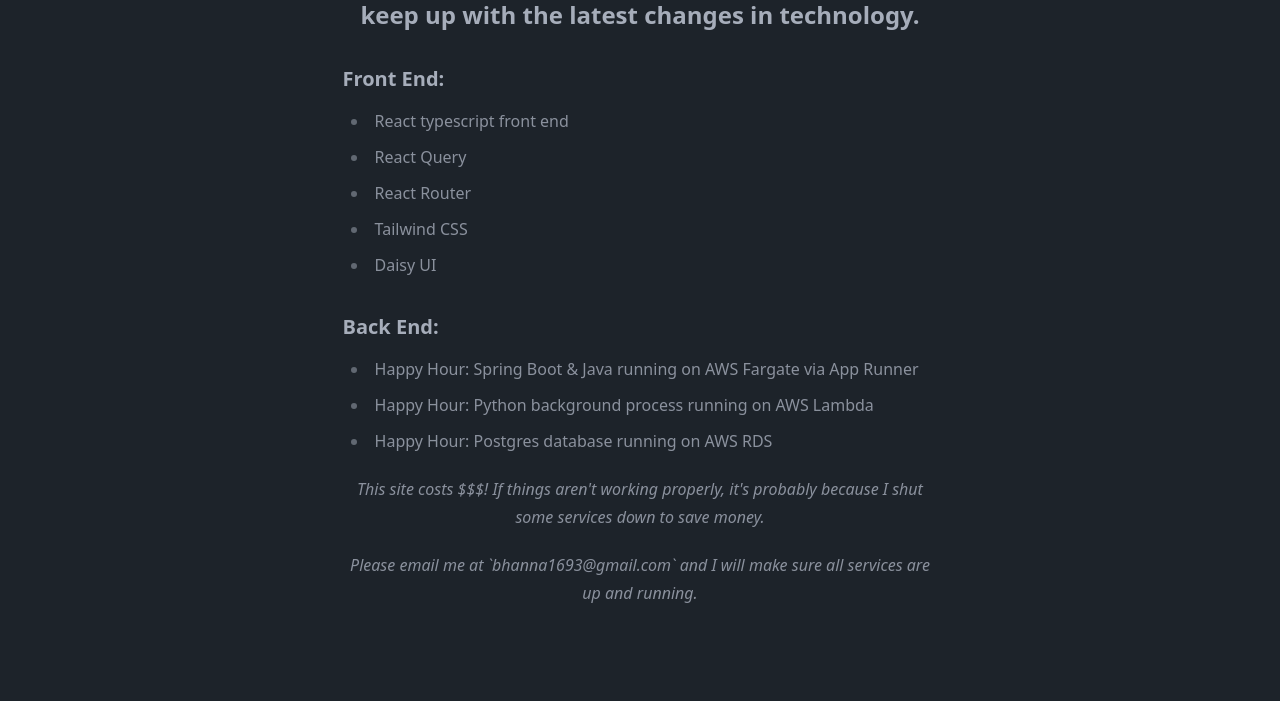
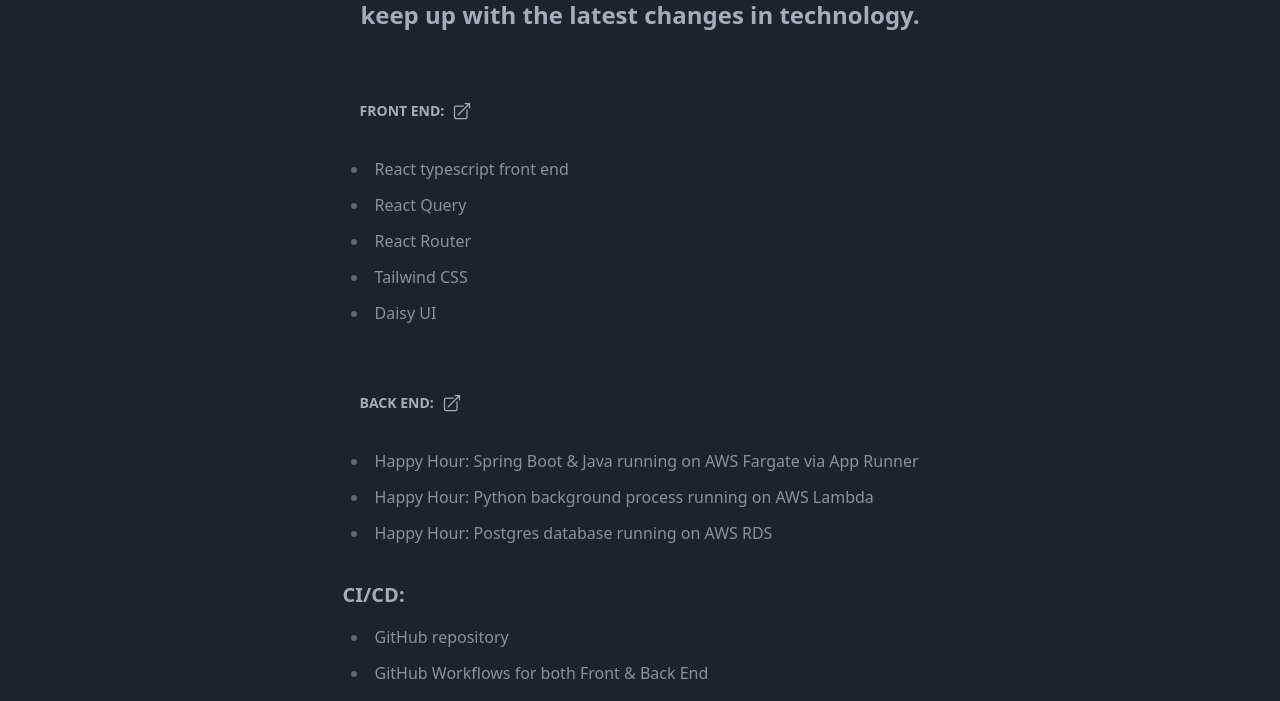
Before and after one commit to bhanna1693/BHannaWebApp, a React (Create React App) app: page / in a window 1280 px wide. Shown: the part 239-940 px from the top of the page. Before the commit the page ends 866 px from the top, so only its background shows below. Built offline with nearby package versions, Linux system fonts and the light colour scheme; no server answers.

Commit message:
home and about page update

```diff
--- a/src/pages/About.tsx
+++ b/src/pages/About.tsx
@@ -1,7 +1,7 @@
 export const AboutPage = () => {
     return (
         <section className="container mx-auto">
-            <h1>My About Page</h1>
+            <h1>Ready to work. Please hire me :)</h1>
         </section>
     )
 }
--- a/src/pages/Home.tsx
+++ b/src/pages/Home.tsx
@@ -1,3 +1,5 @@
+import {ArrowTopRightOnSquareIcon} from "@heroicons/react/24/outline";
+
 export const HomePage = () => {
     return (
         <section className="container mx-auto">
@@ -10,7 +12,12 @@
             </div>
             <div>
                 <div>
-                    <h3>Front End:</h3>
+                    <h3 className="tooltip" data-tip="Go to Frontend Github repository">
+                        <a className="btn btn-ghost" href="https://github.com/bhanna1693/BHannaWebApp" target="_blank" rel="noreferrer">
+                            Front End:
+                            <ArrowTopRightOnSquareIcon className={"h-5 w-5"} />
+                        </a>
+                    </h3>
                     <ul>
                         <li>React typescript front end</li>
                         <li>React Query</li>
@@ -21,11 +28,25 @@
                 </div>
 
                 <div>
-                    <h3>Back End:</h3>
+                    <h3 className="tooltip" data-tip="Go to Backend Github repository">
+                        <a className="btn btn-ghost" href="https://github.com/bhanna1693/happyhour" target="_blank" rel="noreferrer">
+                            Back End:
+                            <ArrowTopRightOnSquareIcon className={"h-5 w-5"} />
+                        </a>
+                    </h3>
                     <ul>
                         <li>Happy Hour: Spring Boot & Java running on AWS Fargate via App Runner</li>
                         <li>Happy Hour: Python background process running on AWS Lambda</li>
                         <li>Happy Hour: Postgres database running on AWS RDS</li>
+                    </ul>
+                </div>
+
+                <div>
+                    <h3>CI/CD:</h3>
+                    <ul>
+                        <li>GitHub repository</li>
+                        <li>GitHub Workflows for both Front & Back End</li>
+                        <li>Docker containerization</li>
                     </ul>
                 </div>
             </div>
--- a/src/routes.tsx
+++ b/src/routes.tsx
@@ -25,7 +25,7 @@
             },
             {
                 path: "about",
-                element: <AboutPage/>
+                element: <PageLayout children={<AboutPage/>} />,
             },
             {
                 path: "happyhour",
```
